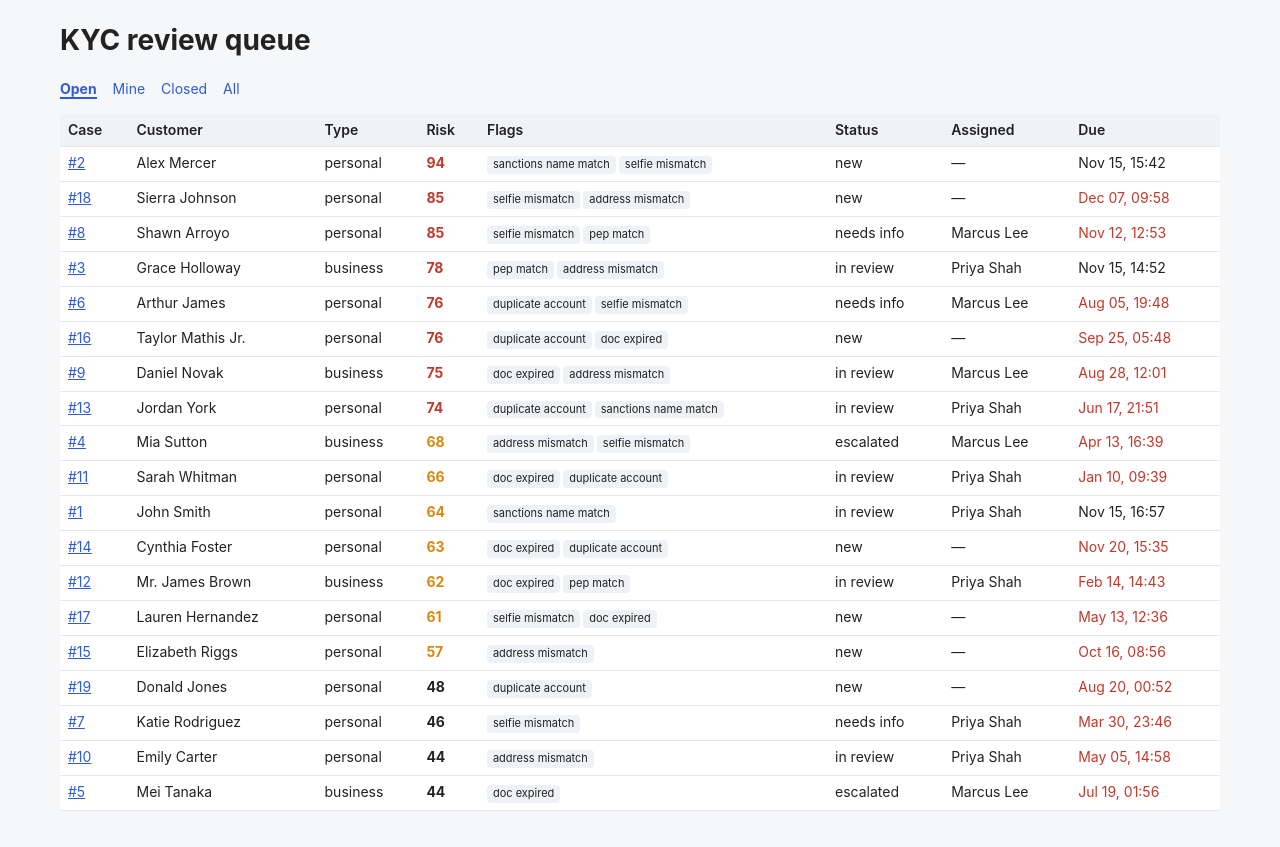
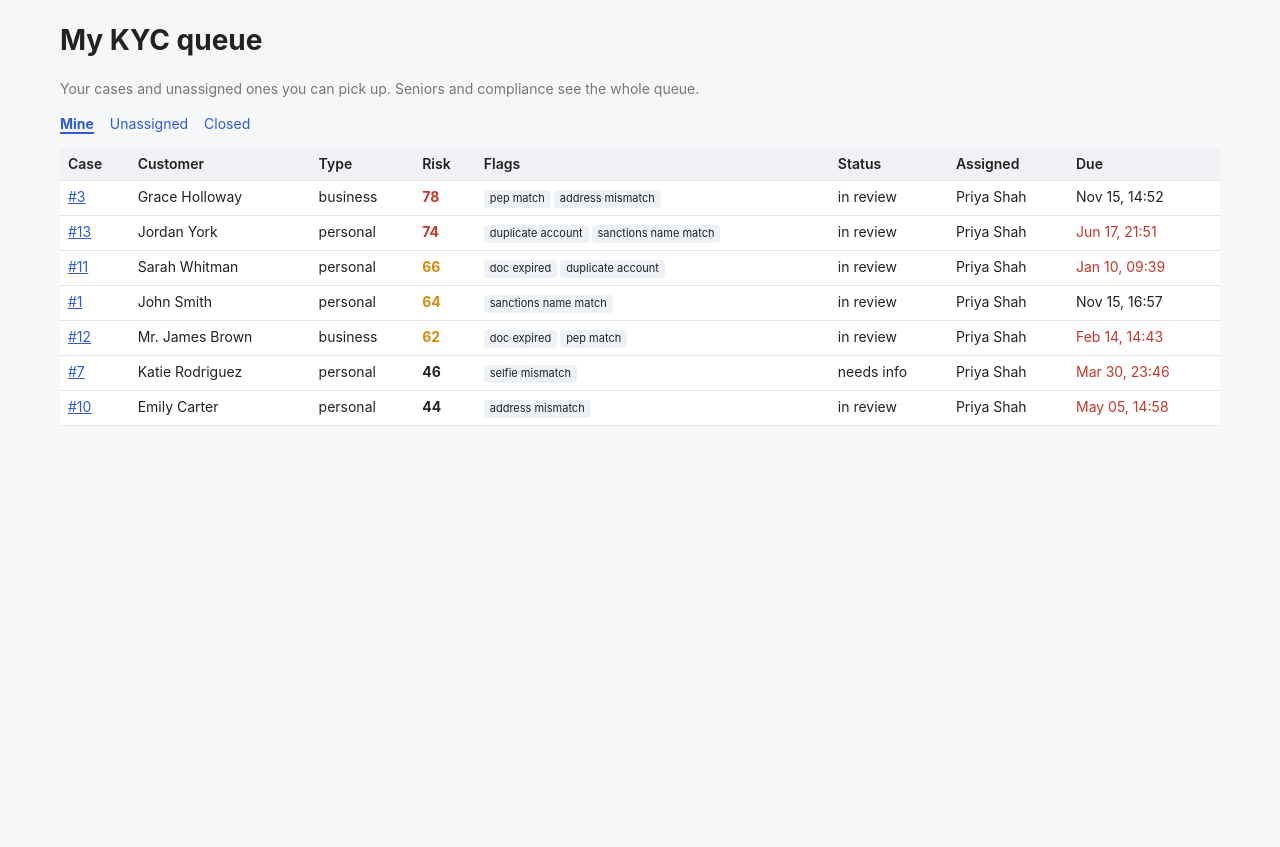
Before and after one commit to zumiko/devin_explore, a Flask app: page /kyc in a window 1280 px wide. Shown: the part 51-898 px from the top of the page. After the commit the page ends 477 px from the top, so only its background shows below. Run offline with Flask 3, Linux system fonts and the light colour scheme; data comes from the database, SQL or seed files in the repository.

Commit message:
KYC analysts see only their own and unassigned cases; seniors, compliance and admin see the whole queue
Co-Authored-By: Devin AI <158243242+devin-ai-integration[bot]@users.noreply.github.com>

```diff
--- a/app/app.py
+++ b/app/app.py
@@ -45,6 +45,7 @@ PERMS = {
     "refund_request": {"support_agent", "support_lead", "admin"},
     "ask_data": ALL_ROLES,
     "kyc_dashboard": {"compliance_lead", "admin"},
+    "kyc_view_all": {"kyc_senior", "compliance_lead", "admin"},
     "refund_dashboard": {"support_lead", "finance", "pm", "admin"},
     "approvals_view": {"support_lead", "finance", "admin"},
     "flag_view": {"pm", "engineer", "admin"},
@@ -268,22 +269,34 @@ def index():
 @app.get("/kyc")
 def kyc_list():
     require("kyc_view")
-    view = request.args.get("view", "open")
-    where, params = "", []
-    if view == "open":
-        where = f"WHERE k.status IN {OPEN_KYC}"
-    elif view == "mine":
-        where = f"WHERE k.status IN {OPEN_KYC} AND k.assigned_to = ?"
-        params = [g.user["id"]]
-    elif view == "closed":
-        where = "WHERE k.status IN ('approved', 'rejected')"
+    me = g.user["id"]
+    if can("kyc_view_all"):
+        views = ["open", "mine", "closed", "all"]
+        filters = {
+            "open": (f"k.status IN {OPEN_KYC}", []),
+            "mine": (f"k.status IN {OPEN_KYC} AND k.assigned_to = ?", [me]),
+            "closed": ("k.status IN ('approved', 'rejected')", []),
+            "all": ("1", []),
+        }
+    else:
+        views = ["mine", "unassigned", "closed"]
+        filters = {
+            "mine": (f"k.status IN {OPEN_KYC} AND k.assigned_to = ?", [me]),
+            "unassigned": (f"k.status IN {OPEN_KYC} AND k.assigned_to IS NULL", []),
+            "closed": ("k.status IN ('approved', 'rejected') AND ? IN (k.assigned_to, k.first_decision_by, k.decided_by)", [me]),
+        }
+    view = request.args.get("view", views[0])
+    if view not in views:
+        view = views[0]
+    cond, params = filters[view]
+    where = f"WHERE {cond}"
     cases = g.db.execute(
         "SELECT k.*, c.name, c.account_type, u.name AS assignee FROM kyc_cases k"
         " JOIN customers c ON c.id = k.customer_id LEFT JOIN users u ON u.id = k.assigned_to "
         f"{where} ORDER BY CASE WHEN k.status IN {OPEN_KYC} THEN 0 ELSE 1 END, k.risk_score DESC, k.sla_due_at",
         params,
     ).fetchall()
-    return render_template("kyc_list.html", cases=cases, view=view, now=now_iso())
+    return render_template("kyc_list.html", cases=cases, view=view, views=views, now=now_iso())
 
 
 def load_case(case_id):
@@ -302,6 +315,9 @@ def load_case(case_id):
 def kyc_case(case_id):
     require("kyc_view")
     case = load_case(case_id)
+    if not can("kyc_view_all") and case["assigned_to"] not in (None, g.user["id"]) \
+            and g.user["id"] not in (case["first_decision_by"], case["decided_by"]):
+        abort(403, "This case is assigned to someone else.")
     customer = g.db.execute("SELECT * FROM customers WHERE id = ?", (case["customer_id"],)).fetchone()
     flags = json.loads(case["flags_json"])
     for f in flags:
--- a/app/templates/kyc_list.html
+++ b/app/templates/kyc_list.html
@@ -1,8 +1,9 @@
 {% extends 'base.html' %}
 {% block content %}
-<h1>KYC review queue</h1>
+<h1>{{ 'KYC review queue' if can('kyc_view_all') else 'My KYC queue' }}</h1>
+{% if not can('kyc_view_all') %}<p class="muted">Your cases and unassigned ones you can pick up. Seniors and compliance see the whole queue.</p>{% endif %}
 <p class="tabs">
-  {% for v in ['open', 'mine', 'closed', 'all'] %}
+  {% for v in views %}
   <a href="?view={{ v }}" class="{% if v == view %}active{% endif %}">{{ v|capitalize }}</a>
   {% endfor %}
 </p>
```
